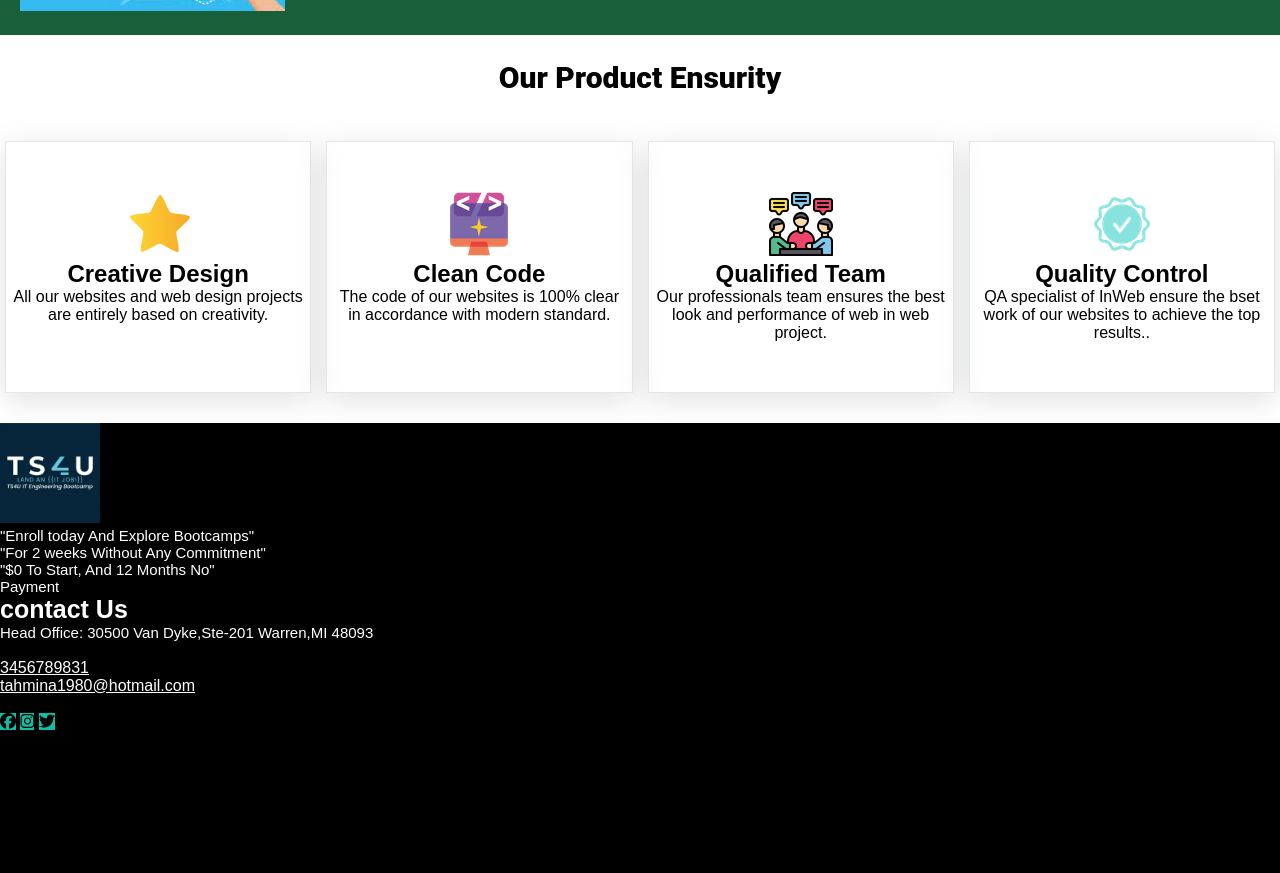
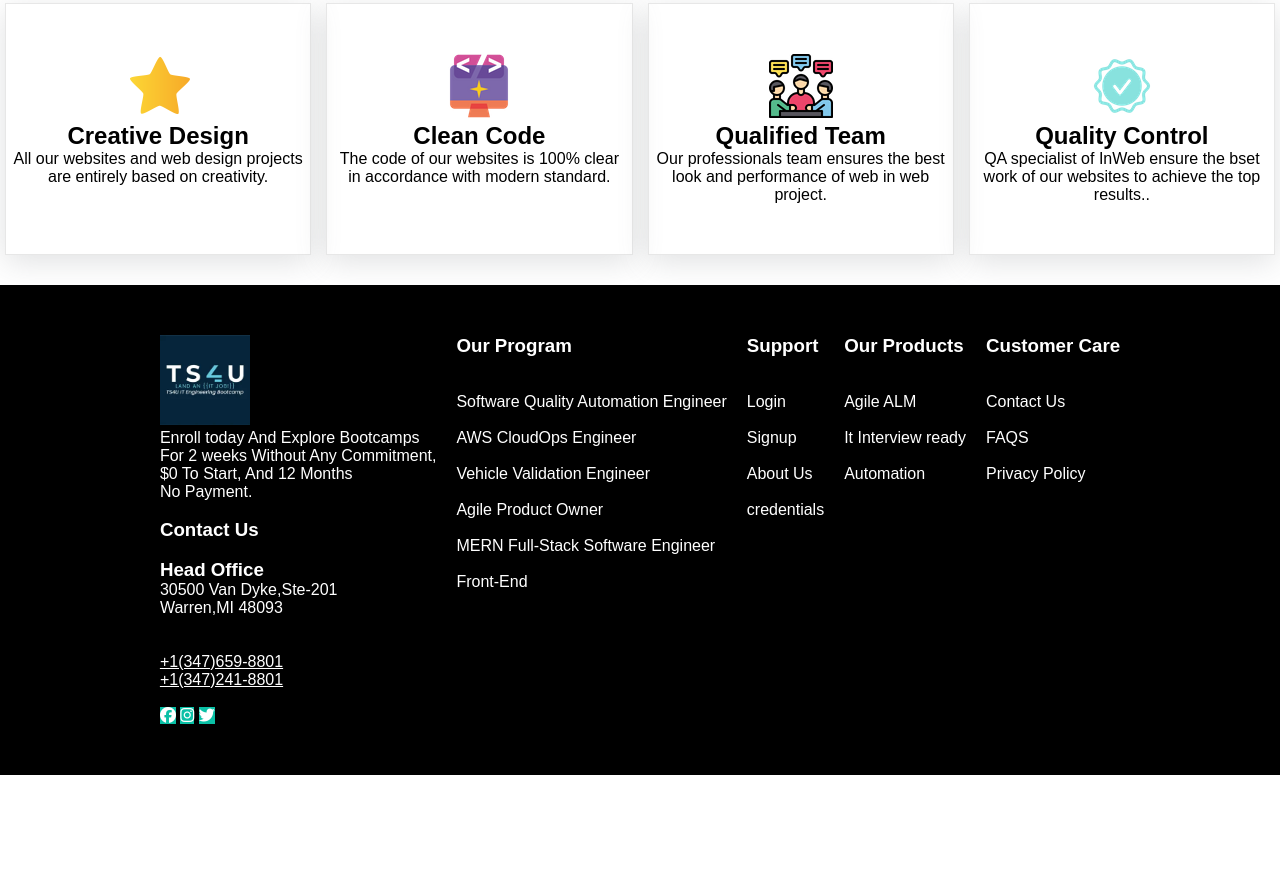
Before and after one commit to Tahminaafroz/ts4u_clone_5, a plain HTML site: page Index.html in a window 1280 px wide. Shown: the part 1538-2411 px from the top of the page. After the commit the page ends 2313 px from the top, so only its background shows below. Drawn offline with Linux system fonts and the light colour scheme.

Commit message:
footer_problem

```diff
--- a/Index.html
+++ b/Index.html
@@ -32,7 +32,7 @@
 
             <div class="container service_header_container">
                 <div class="service_img">
-                    <img src="Images/header image.png" alt="header image"></img>
+                    <img src="Images/header-image.png" alt="header image"></img>
                 </div>
 
                 <div class="service_header_details_container" data-aos="fade-left">
@@ -132,7 +132,7 @@
 
 
         <section class="production_container">
-            <div class="production _organization">
+            <div class="production_organization">
                 <div class="Production_Process" data-aos="fade-left">
                     <h1>We Organize Our
                         Production Process</h1>
@@ -149,7 +149,7 @@
                             Our product design service lets you prototype,test and vallidate your ideas </p>
                     </div>
                 </div>
-                <div>
+                <div class="half_width">
                     <img src="Images/bottom.jpeg" alt="">
 
                 </div>
@@ -182,70 +182,72 @@
                     <p>QA specialist of InWeb ensure the bset work of our websites to achieve the top results..</p>
                 </div>
         </section>
-
-        <section class="footer_container">
-            <footer>
+        <section>
+            <footer class="footer_container">
                 <div class="footer_items">
                     <img src="Images/ts4u logo.webp" alt="logo">
-
-                    <p>"Enroll today And Explore Bootcamps"
-                        <br>
-                        "For 2 weeks Without Any Commitment"
-                        <br>
-                        "$0 To Start, And 12 Months No"
-                        <br>
-                        Payment
-                    </p>
-
-                    <h3>contact Us </h3>
-                    <p>Head Office:
-                        30500 Van Dyke,Ste-201
-                        Warren,MI 48093 </p>
+                    <p>Enroll today And Explore Bootcamps <br>
+                        For 2 weeks Without Any Commitment,<br>
+                        $0 To Start, And 12 Months <br>No
+                        Payment. </p>
                     <br>
-                    <div class="contacts">
-                        <a href="3456789831">3456789831</a>
-                        <br>
-                        <a href="tahmina1980@hotmail.com">tahmina1980@hotmail.com</a>
-                        <br><br>
-                    </div>
-                    <div class="social_media">
+                    <h3>Contact Us</h3>
+                    <br>
+                    <h3>Head Office</h3>
+                    <p>30500 Van Dyke,Ste-201</p>
+                    <p>Warren,MI 48093</p>
+                    <br><br>
+                    <a href="+1(212)659-8801">+1(347)659-8801</a>
+                    <br>
+                    <a href="+1(347)241-8801">+1(347)241-8801</a>
+                    <br><br>
+                    <div class="media">
                         <a href="https://www.facebook.com/" target="_blank"><i class="fa-brands fa-facebook"></i></a>
                         <a href="https://www.instagram.com/" target="_blank"><i class="fa-brands fa-instagram"></i></a>
                         <a href="https://twitter.com/i/flow/login" target="_blank"><i
                                 class="fa-brands fa-twitter"></i></a>
                     </div>
-                    <div>
+                </div>
+                <div class="links">
+                    <h3>Our Program</h3>
+                    <br><br>
+                    <a href="Software_Quality_Automation_Engineer" target="_blank"> Software Quality Automation
+                        Engineer</a><br><br>
+                    <a href="AWS_CloudOps_Engineer" target="_blank">AWS CloudOps Engineer</a><br><br>
+                    <a href="Vehicle Validation Engineer" target="_blank">Vehicle Validation Engineer</a><br><br>
+                    <a href=" Agile_Product_Owner" target="_blank"> Agile Product Owner</a><br><br>
+                    <a href="MERN_Full-Stack_Software_Engineer" target="_blank">MERN Full-Stack Software
+                        Engineer</a><br><br>
+                    <a href=" Front-End " target="_blank"> Front-End </a><br><br>
+                </div>
+                <div class="links">
+                    <h3>Support</h3>
+                    <br><br>
+                    <a href="https://ts4u.us/auth/login" target="_blank">Login</a><br><br>
+                    <a href="https://ts4u.us/auth/register" target="_blank">Signup</a><br><br>
+                    <a href="https://ts4u.us/about-us" target="_blank">About Us</a><br><br>
+                    <a href="https://ts4u.us/credentials" target="_blank">credentials</a><br><br>
+                </div>
+
+                <div class="links">
+                    <h3>Our Products</h3>
+                    <br><br>
+                    <a href="https://agilealm.cloud/" target="_blank">Agile ALM</a><br><br>
+                    <a href="https://interviewready.io/" target="_blank">It Interview ready</a><br><br>
+                    <a href="https://automation.ts4u.us/" target="_blank">Automation</a><br><br>
+                </div>
+                <div class="links">
+                    <h3>Customer Care</h3>
+                    <br><br>
+                    <a href="https://ts4u.us/contact" target="_blank">Contact Us</a><br><br>
+                    <a href="https://ts4u.us/program-related-faq" target="_blank">FAQS</a><br><br>
+                    <a href="https://ts4u.us/privacy-policy" target="_blank">Privacy Policy</a><br><br>
+                </div>
 
 
-
-                    </div>
-                    <div>
-
-
-                    </div>
-                    <p></p>
-                    <p></p>
-                </div>
+            </footer>
         </section>
-        <section>
-
-            </footer>
-
         </section>
-
-
-
-
-
-
-
-
-
-
-
-
-
-
 
 
 
--- a/Styles/Styles.css
+++ b/Styles/Styles.css
@@ -1,52 +1,53 @@
-*{
+* {
     margin: 0;
     padding: 0;
     box-sizing: border-box;
     font-family: Arial, Helvetica, sans-serif;
 
 }
-.container{
+
+.container {
     max-width: 1300px;
     margin: auto;
 
 }
+
 /* =====================heading */
 /* =============hero section start */
-.header{
+.header {
     padding: 20px;
-background-color:rgb(6, 68, 6)
-
+    background-color: rgb(6, 68, 6)
 }
 
-h1{
+h1 {
     color: white;
     font-size: 30px;
 
 }
 
-nav{
+nav {
     display: flex;
     color: white;
     justify-content: space-between;
     align-items: center;
 }
-ul li a{
+
+ul li a {
     color: white;
-    text-decoration:none;
+    text-decoration: none;
 
 }
-button{
+
+button {
 
     display: inline-block;
     gap: 15px;
 }
 
-
 nav ul {
-    list-style:none ;
+    list-style: none;
     display: flex;
-   gap: 15px ;
-
+    gap: 15px;
 
 }
 
@@ -59,43 +60,50 @@ nav ul {
 .service_header_container {
     display: grid;
     grid-template-columns: 47% 47%;
-    gap: 5%;
+    gap: 10%%;
     padding: 10px;
     align-items: center;
     height: 450px;
 }
+
 .service_img img {
     width: 100%;
     object-fit: contain;
-    height: 400px;
+    height: 350px;
+
 }
+
 .service_header_details_container {
     color: white;
 }
+
 .service_header_details_container h1 {
     color: white;
-    font-size: 40px;
-    font-weight: 900;
+    font-size: 35px;
+    font-weight: 600;
     font-family: 'Roboto', sans-serif;
     line-height: 1.2;
 }
-
 
 .service_header_details {
     display: flex;
     justify-content: center;
     align-items: center;
 }
+
 .service_header_single_service {
     margin: 20px 5px;
 }
+
 .number {
     color: #0ac0a6;
 }
+
 .service_header_details h2 {
     color: white;
     line-height: 1.1;
 }
+
 .service_desc {
     font-size: 16px;
     font-family: 'Roboto', sans-serif;
@@ -105,7 +113,7 @@ nav ul {
 }
 
 .it_desc {
-    font-size: 18px;
+    font-size: 15px;
     font-family: 'Roboto', sans-serif;
     line-height: 1.4;
     margin-top: 5px;
@@ -125,12 +133,12 @@ nav ul {
     text-align: center;
     padding: 25px 0 15px 0;
 }
+
 .offer_container_list {
     display: grid;
     grid-template-columns: 1fr 1fr 1fr;
     gap: 10px;
 }
-
 
 .single_offer_container {
     text-align: center;
@@ -161,47 +169,40 @@ nav ul {
 }
 
 /* ================================ */
-.production_container{
+.production_container {
 
     background-color: #186039;
 
     padding: 20px;
     color: white;
 
+}
 
-
-}
-.production_organization{
+.production_organization {
     display: flex;
     align-items: center;
     justify-content: center;
     gap: 20px;
     flex-direction: row;
 
-
-
 }
 
-.Production_Process h1{
+.Production_Process h1 {
     color: white;
     font-size: 30px;
     font-weight: 900;
     font-family: 'Roboto', sans-serif;
     line-height: 1.2;
     padding-left: 2%;
+}
 
-
-
-}
-.button{
+.button {
     display: inline-block;
     gap: 15px;
     padding-left: 2%;
+}
 
-
-
-}
-.Production_Process p{
+.Production_Process p {
     padding-left: 2.2%;
     font-size: 16px;
     font-family: 'Roboto', sans-serif;
@@ -210,8 +211,8 @@ nav ul {
     width: 47%;
 
 }
+
 /* ----------------------------------- */
-
 .offer_container h1 {
     color: black;
     font-size: 30px;
@@ -221,12 +222,17 @@ nav ul {
     text-align: center;
     padding: 25px 0 15px 0;
 }
+
 .product_container_list {
     display: grid;
     grid-template-columns: 1fr 1fr 1fr 1fr;
     gap: 5px;
 }
 
+.half-width img {
+    width: 100%;
+
+}
 
 .single_container {
     text-align: center;
@@ -237,41 +243,52 @@ nav ul {
     box-shadow: rgba(100, 106, 111, 0.2) 0px 7px 29px 0px;
     gap: 10px;
 }
+
 /* ------------------------------------ */
-.footer_container{
 
+.footer_container {
     background-color: black;
-  height: 450px;
     color: white;
-  flex-direction: column;
+    padding: 50px;
+    display: flex;
+     /* align-items: center; */
+justify-content: center;
+gap: 20px;
 
 }
 
-.footer_items img{
-
-    height: 100px;
 
 
-}
-h3{
-    color: white;
-font-size: 25px;
+.footer_items img {
+    height: 90px;
 
 }
-.footer_items p{
-    flex-direction: column;
-    font-size: 15px;
-    display: block;
 
+.footer_items i {
 
-}
-.contacts a{
+    /* gap: 50px; */
     color: white;
 
 }
-.social_media a{
+
+.footer_items a {
+    color: white;
+    /* gap: 50px; */
+}
+
+.links a {
+
+    color: white;
+    text-decoration: none;
+}
+
+.media a {
     background-color: #0ac0a6;
     color: black;
-   gap:10px;
-
+    /* gap: 20px; */
 }
+.copywrite{
+    background-color: black;
+    color: white;
+text-align: center;
+}
```
Also changed, not shown: Images/header image.png (deleted). Lines whose indentation alone changed are shown as unchanged.
